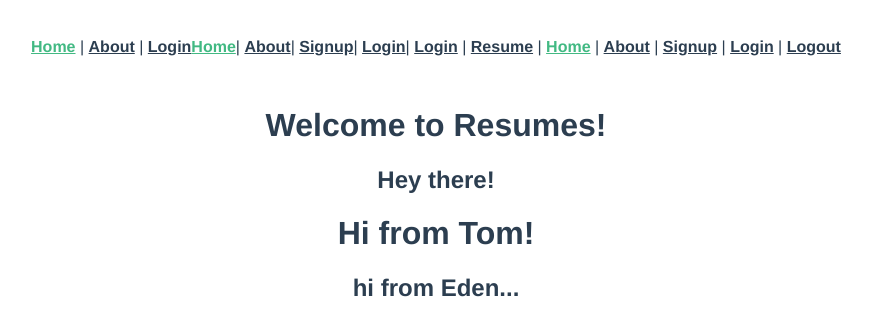
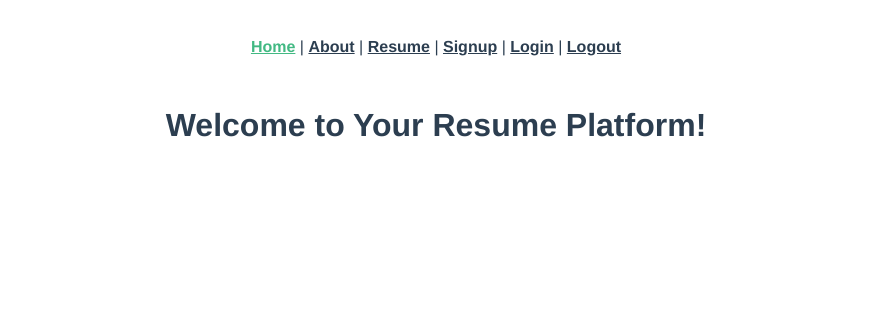
Before and after one commit to dtugui/personal_resume_frontend, a Vue app: page / in a window 1280 px wide. Shown: the top 336 px of the page, without its empty margins (204-1076 px from the left). Built offline with nearby package versions, Linux system fonts and the light colour scheme.

Commit message:
Got rid of excess routes from the nav bar and updated home page so that our names were no longer present

```diff
--- a/src/App.vue
+++ b/src/App.vue
@@ -5,18 +5,7 @@
       |
       <router-link to="/about">About</router-link>
       |
-      <router-link to="/login">Login</router-link>
-      <router-link to="/">Home</router-link>|
-      <router-link to="/about">About</router-link>|
-      <router-link to="/signup">Signup</router-link>|
-      <router-link to="/login">Login</router-link>|
-      <router-link to="/login">Login</router-link>
-      |
       <router-link to="/students/:id">Resume</router-link>
-      |
-      <router-link to="/">Home</router-link>
-      |
-      <router-link to="/about">About</router-link>
       |
       <router-link to="/signup">Signup</router-link>
       |
--- a/src/views/Home.vue
+++ b/src/views/Home.vue
@@ -1,9 +1,6 @@
 <template>
   <div class="home">
     <h1>{{ message }}</h1>
-    <h2>Hey there!</h2>
-    <h1>Hi from Tom!</h1>
-    <h2>hi from Eden...</h2>
   </div>
 </template>
 
@@ -13,7 +10,7 @@
 export default {
   data: function() {
     return {
-      message: "Welcome to Resumes!",
+      message: "Welcome to Your Resume Platform!",
     };
   },
   created: function() {},
```
